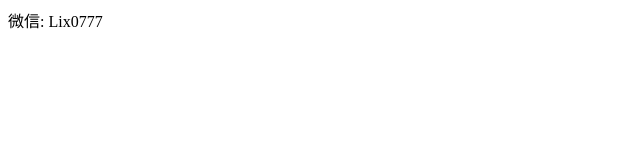
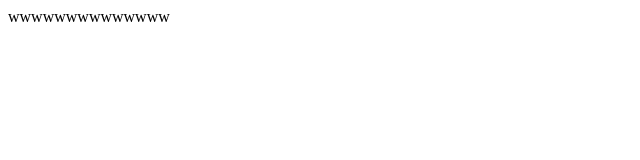
Before and after one commit to tfpzk/tfpzk.github.io, a plain HTML site: page index.html in a window 1280 px wide. Shown: the whole page, without its empty margins (0-640 px from the left). Drawn offline with Linux system fonts and the light colour scheme.

Commit message:
Update index.html

```diff
--- a/index.html
+++ b/index.html
@@ -7,6 +7,6 @@
     <title></title>
 </head>
 <body>
-    微信: Lix0777
+   wwwwwwwwwwwwww
 </body>
 </html>
```
